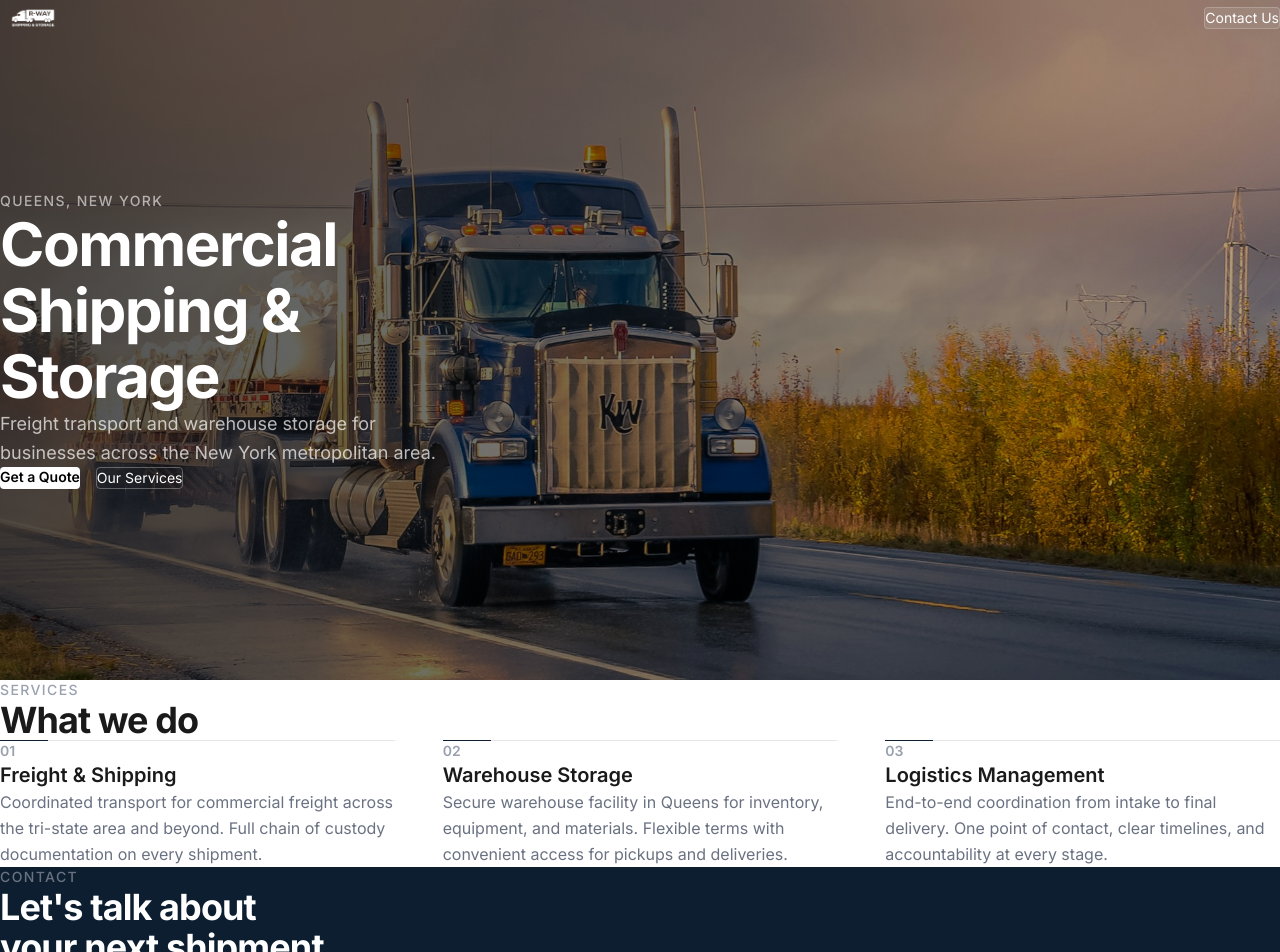
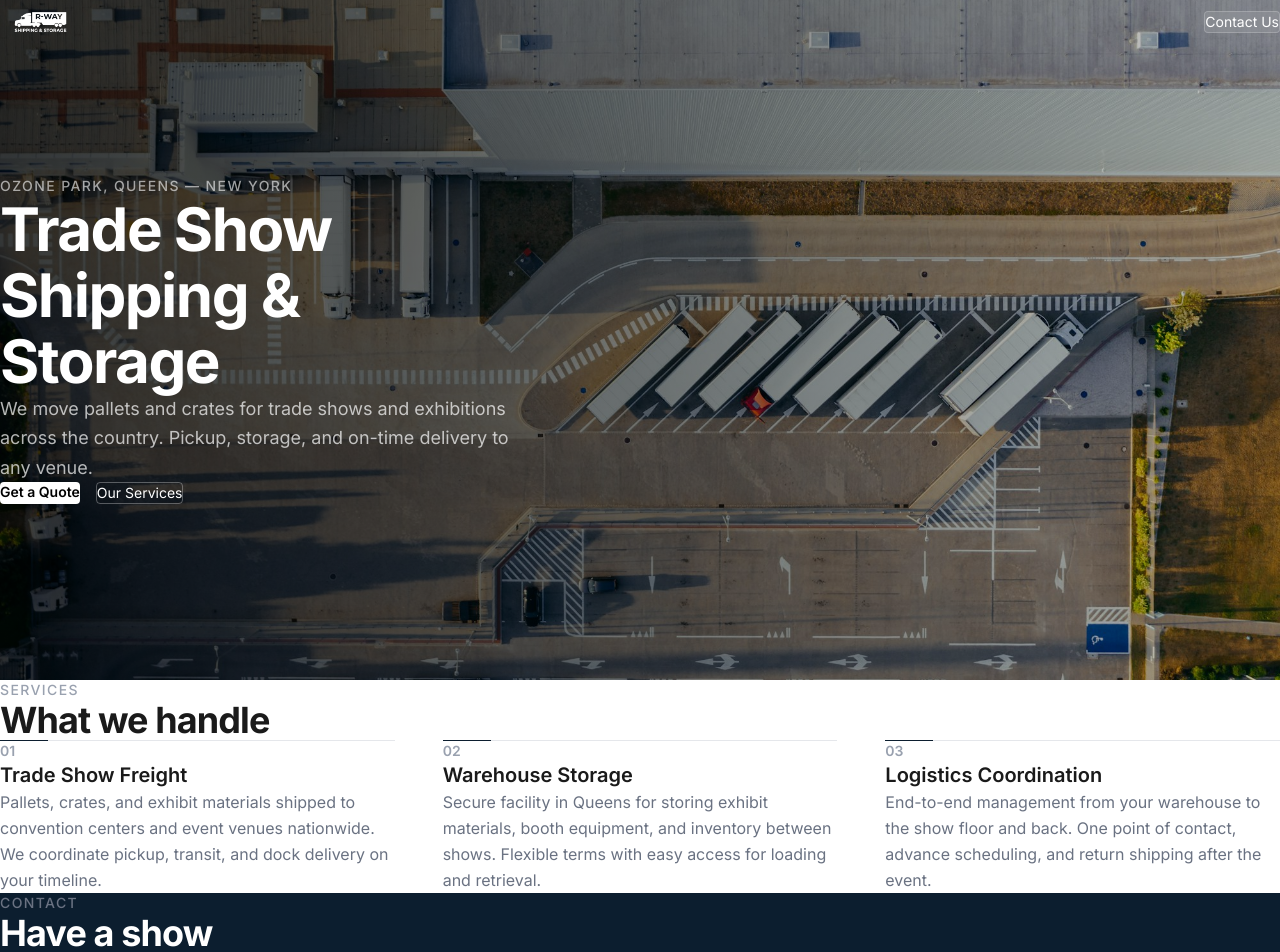
Before and after one commit to ii-am-modiify/rway-shipping, a Next.js app: page / in a window 1280 px wide. Shown: the top 952 px of the page. Built offline with nearby package versions, Linux system fonts and the light colour scheme.

Commit message:
Trade show focus: updated copy, loading dock hero, pallets/crates messaging

```diff
--- a/app/page.tsx
+++ b/app/page.tsx
@@ -11,7 +11,7 @@ export default function Home() {
             alt="R-Way Shipping & Storage"
             width={160}
             height={54}
-            className="h-9 w-auto brightness-0 invert"
+            className="h-11 w-auto brightness-0 invert"
             priority
           />
           <a
@@ -23,36 +23,34 @@ export default function Home() {
         </div>
       </nav>
 
-      {/* Hero with background image */}
+      {/* Hero */}
       <section className="relative h-[85vh] min-h-[600px] max-h-[800px] overflow-hidden">
-        {/* Background image */}
         <Image
           src="/hero.jpg"
-          alt="Commercial shipping port"
+          alt="Freight loading dock"
           fill
           className="object-cover"
           priority
         />
-        {/* Dark overlay */}
-        <div className="absolute inset-0 bg-gradient-to-r from-black/70 via-black/50 to-black/30" />
+        <div className="absolute inset-0 bg-gradient-to-r from-black/75 via-black/50 to-black/20" />
 
-        {/* Content */}
         <div className="relative z-10 h-full flex items-center">
           <div className="max-w-7xl mx-auto px-6 lg:px-12 w-full">
             <div className="max-w-2xl">
               <p className="text-white/60 text-sm font-medium tracking-widest uppercase mb-6">
-                Queens, New York
+                Ozone Park, Queens — New York
               </p>
               <h1 className="text-white text-4xl md:text-5xl lg:text-6xl font-bold leading-[1.1] tracking-tight">
-                Commercial
+                Trade Show
                 <br />
                 Shipping &
                 <br />
                 Storage
               </h1>
-              <p className="text-white/70 text-lg mt-6 max-w-md leading-relaxed">
-                Freight transport and warehouse storage for businesses across
-                the New York metropolitan area.
+              <p className="text-white/70 text-lg mt-6 max-w-lg leading-relaxed">
+                We move pallets and crates for trade shows and exhibitions
+                across the country. Pickup, storage, and on-time delivery
+                to any venue.
               </p>
               <div className="mt-10 flex flex-wrap gap-4">
                 <a
@@ -79,25 +77,23 @@ export default function Home() {
           Services
         </p>
         <h2 className="text-3xl md:text-4xl font-bold tracking-tight mb-16">
-          What we do
+          What we handle
         </h2>
 
         <div className="grid md:grid-cols-3 gap-x-12 gap-y-14">
-          {/* Service 1 */}
           <div className="group">
             <div className="h-px bg-gray-200 mb-8 relative">
               <div className="absolute left-0 top-0 h-px w-12 bg-[#0c1e2f] group-hover:w-full transition-all duration-500" />
             </div>
             <p className="text-sm font-semibold text-gray-400 mb-3">01</p>
-            <h3 className="text-xl font-semibold mb-3">Freight & Shipping</h3>
+            <h3 className="text-xl font-semibold mb-3">Trade Show Freight</h3>
             <p className="text-gray-500 leading-relaxed">
-              Coordinated transport for commercial freight across the tri-state
-              area and beyond. Full chain of custody documentation on every
-              shipment.
+              Pallets, crates, and exhibit materials shipped to convention
+              centers and event venues nationwide. We coordinate pickup,
+              transit, and dock delivery on your timeline.
             </p>
           </div>
 
-          {/* Service 2 */}
           <div className="group">
             <div className="h-px bg-gray-200 mb-8 relative">
               <div className="absolute left-0 top-0 h-px w-12 bg-[#0c1e2f] group-hover:w-full transition-all duration-500" />
@@ -105,22 +101,22 @@ export default function Home() {
             <p className="text-sm font-semibold text-gray-400 mb-3">02</p>
             <h3 className="text-xl font-semibold mb-3">Warehouse Storage</h3>
             <p className="text-gray-500 leading-relaxed">
-              Secure warehouse facility in Queens for inventory, equipment, and
-              materials. Flexible terms with convenient access for pickups and
-              deliveries.
+              Secure facility in Queens for storing exhibit materials, booth
+              equipment, and inventory between shows. Flexible terms with
+              easy access for loading and retrieval.
             </p>
           </div>
 
-          {/* Service 3 */}
           <div className="group">
             <div className="h-px bg-gray-200 mb-8 relative">
               <div className="absolute left-0 top-0 h-px w-12 bg-[#0c1e2f] group-hover:w-full transition-all duration-500" />
             </div>
             <p className="text-sm font-semibold text-gray-400 mb-3">03</p>
-            <h3 className="text-xl font-semibold mb-3">Logistics Management</h3>
+            <h3 className="text-xl font-semibold mb-3">Logistics Coordination</h3>
             <p className="text-gray-500 leading-relaxed">
-              End-to-end coordination from intake to final delivery. One point
-              of contact, clear timelines, and accountability at every stage.
+              End-to-end management from your warehouse to the show floor
+              and back. One point of contact, advance scheduling, and
+              return shipping after the event.
             </p>
           </div>
         </div>
@@ -135,13 +131,13 @@ export default function Home() {
                 Contact
               </p>
               <h2 className="text-white text-3xl md:text-4xl font-bold tracking-tight mb-6">
-                Let&apos;s talk about
+                Have a show
                 <br />
-                your next shipment.
+                coming up?
               </h2>
               <p className="text-gray-400 leading-relaxed max-w-md">
-                Whether you need freight moved or space to store it, reach out
-                and we&apos;ll get back to you within one business day.
+                Tell us where and when. We&apos;ll handle the shipping so you
+                can focus on the event.
               </p>
               <a
                 href="mailto:ar@rwayshipping.com"
```
Also changed, not shown: public/hero.jpg.
